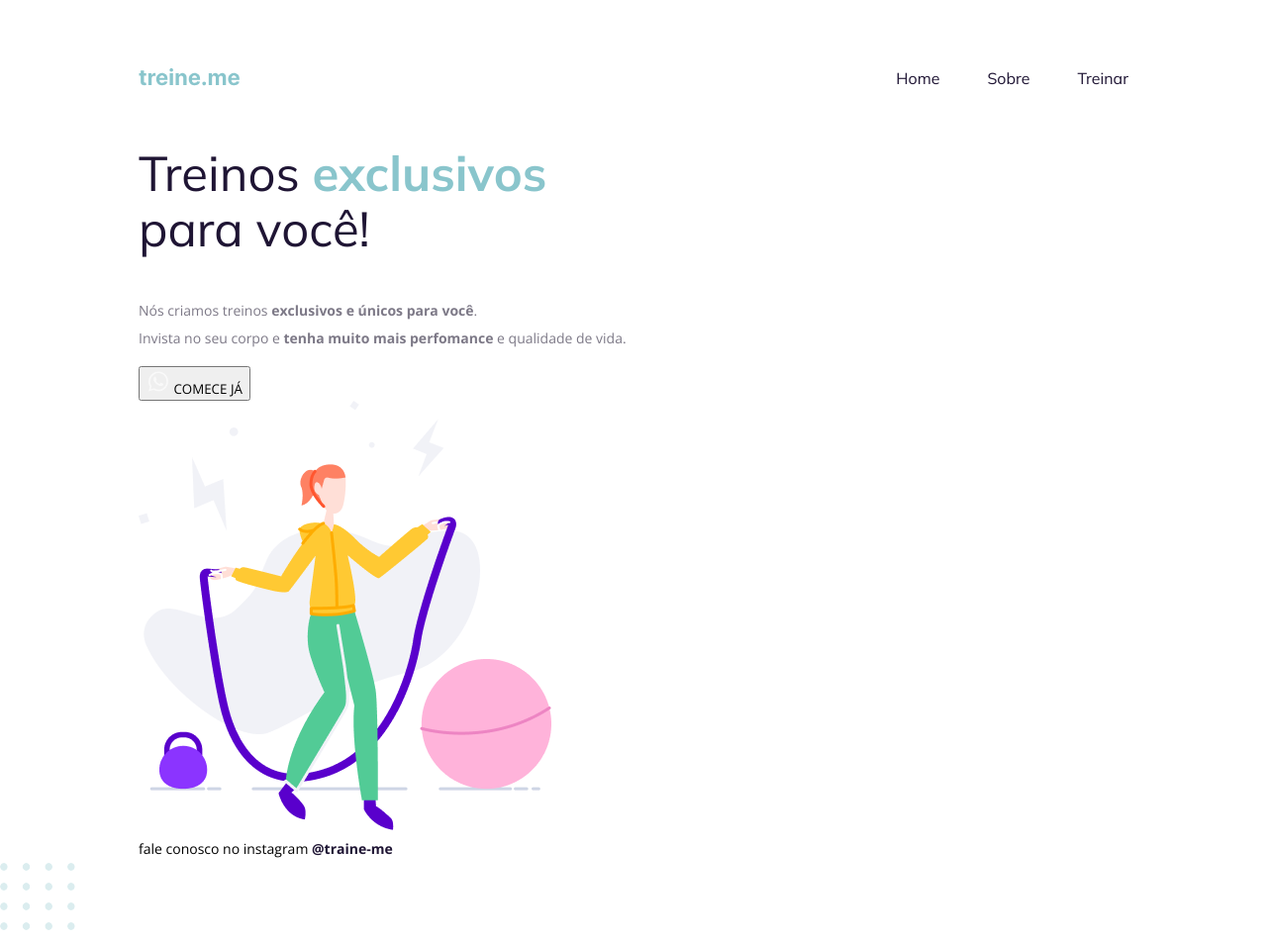
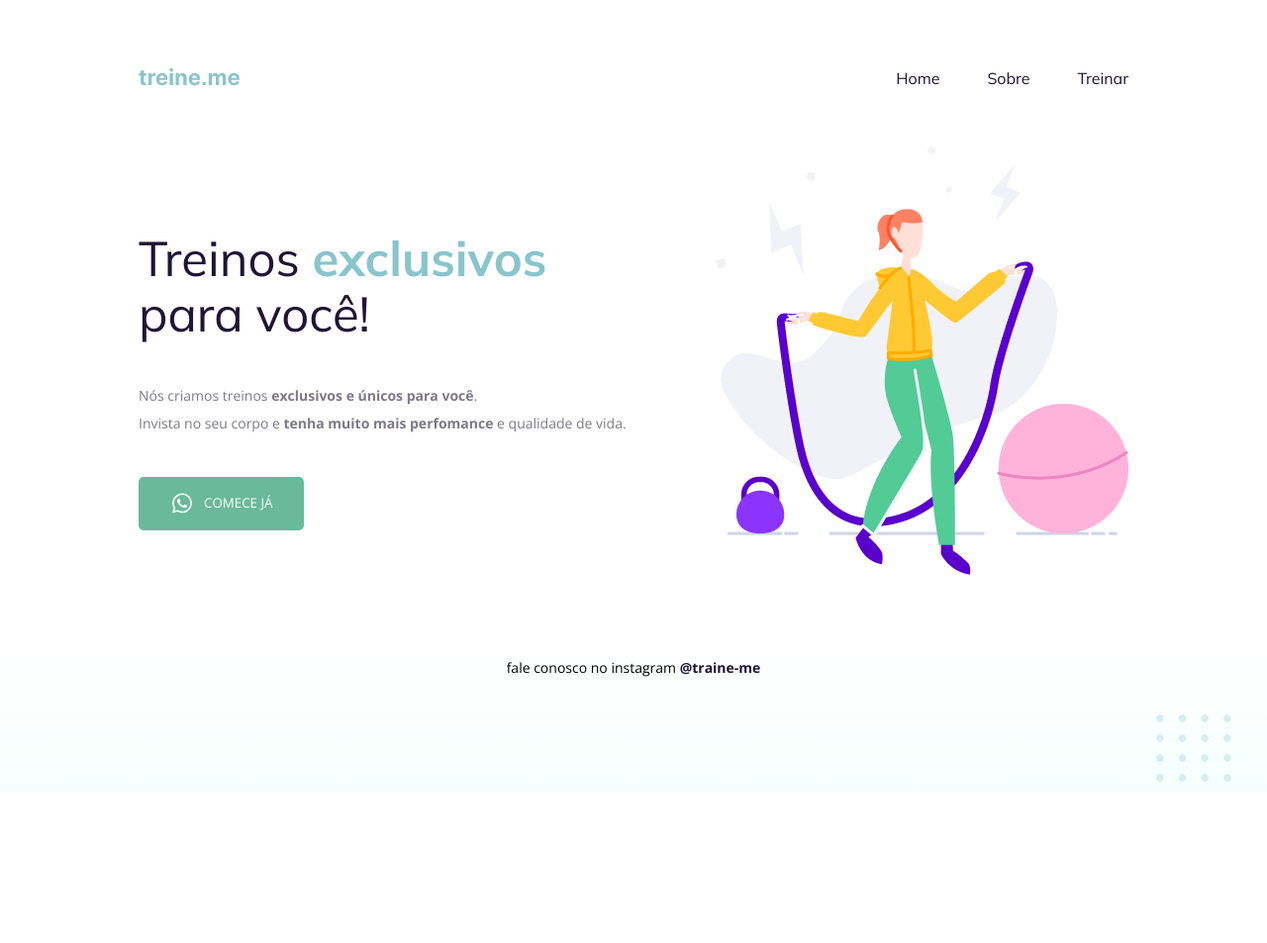
Before and after one commit to michaelwell23/explorer-aprendendo-programa, a plain HTML site: page Modulo02/stage-02/02-conhecendo-novos-conceitos/projeto02/index.html in a window 1280 px wide. Shown: the whole page at 99% size. After the commit the page ends 800 px from the top, so only its background shows below. Drawn offline with nearby package versions, Linux system fonts and the light colour scheme.

Commit message:
Concluindo projeto 2: alinhamento e espaçamentos, configuração do botão e background liner-gradient e ajustes finais

```diff
--- a/Modulo02/stage-02/02-conhecendo-novos-conceitos/projeto02/index.html
+++ b/Modulo02/stage-02/02-conhecendo-novos-conceitos/projeto02/index.html
@@ -56,6 +56,7 @@
       <footer>fale conosco no instagram <a href="#">@traine-me</a></footer>
     </div>
     <img
+      id="balls"
       src="./images/balls-decoration.svg"
       alt="bolinhas verdes decorativas no canto inferior direito da página"
     />
--- a/Modulo02/stage-02/02-conhecendo-novos-conceitos/projeto02/style.css
+++ b/Modulo02/stage-02/02-conhecendo-novos-conceitos/projeto02/style.css
@@ -2,11 +2,20 @@ body {
   margin: 0;
 
   font-family: 'Open Sans', sans-serif;
+
+  background: linear-gradient(
+    180deg,
+    rgba(227, 255, 248, 0) 82.08%,
+    rgba(227, 255, 248, 0.38) 100%
+  );
+
+  min-height: 100vh;
 }
 
 .page {
   width: 1000px;
-  margin: 65px auto 0;
+  margin: 0 auto 0;
+  padding-top: 65px;
 }
 
 nav {
@@ -39,6 +48,12 @@ h1 {
   font-family: 'Mulish', sans-serif;
 }
 
+main {
+  display: flex;
+  align-items: center;
+  justify-content: space-between;
+}
+
 h1 {
   font-size: 49px;
   font-weight: normal;
@@ -54,24 +69,58 @@ h1 span {
   font-weight: bold;
 }
 
-p {
+section p {
   font-size: 14px;
   line-height: 28px;
 
   color: #7d7987;
+
+  margin: 40px 0;
 }
 
 button {
+  color: #fff;
   text-transform: uppercase;
   font-family: 'Open Sans', sans-serif;
+
+  background: #69b99d;
+  border: none;
+  padding: 14px 32px 15px;
+
+  display: flex;
+  align-items: center;
+  justify-content: center;
+  gap: 10px;
+
+  border-radius: 5px;
+  cursor: pointer;
 }
+
+button:hover {
+  background: #568a78;
+}
+
+/* .about {
+  display: flex;
+  align-items: center;
+  justify-content: space-between;
+} */
 
 footer {
   font-size: 14px;
   line-height: 28px;
+  text-align: center;
+
+  margin-top: 80px;
 }
 
 footer a {
   font-weight: bold;
   text-decoration: none;
 }
+
+#balls {
+  position: fixed;
+  bottom: 0;
+  right: 2%;
+}
```
Also changed, not shown: Modulo02/stage-02/02-conhecendo-novos-conceitos/projeto02/images/about.svg (added).
